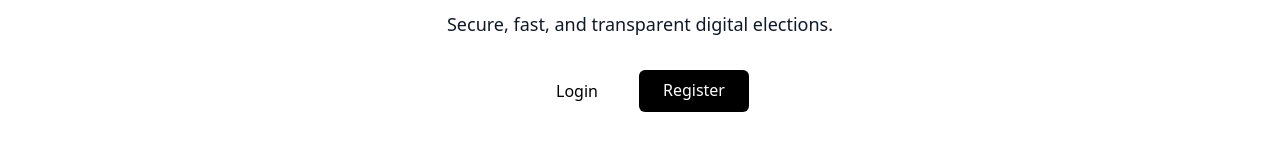
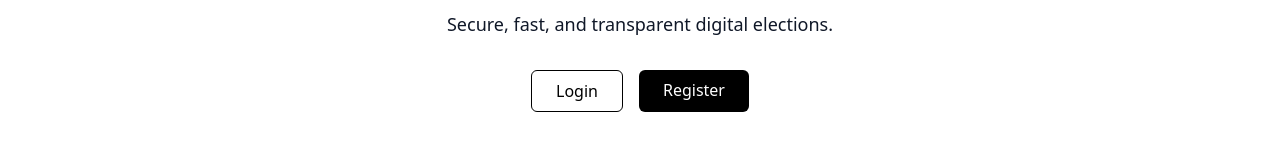
Before and after one commit to brunocode-s/OVS-frontend, a React (Vite) app: page / in a window 1280 px wide. Shown: the part 447-598 px from the top of the page. Built offline with nearby package versions, Linux system fonts and the light colour scheme; no server answers.

Commit message:
home update

```diff
--- a/src/components/FingerprintAuth.jsx
+++ b/src/components/FingerprintAuth.jsx
@@ -79,7 +79,7 @@ const FingerprintRegister = ({ onSuccess }) => {
 
       if (verifyRes.data.success) {
         setIsFingerprintRegistered(true);
-        toast.success('🎉 Fingerprint registered successfully!');
+        // toast.success('🎉 Fingerprint registered successfully!');
         if (onSuccess) onSuccess(verifyRes.data.fingerprintId);
       } else {
         toast.error('❌ Fingerprint registration failed. Please try again.');
--- a/src/pages/Home.jsx
+++ b/src/pages/Home.jsx
@@ -36,7 +36,7 @@ export default function Home() {
         <Link
           to="/login"
           aria-label="Go to login page"
-          className="px-6 py-2 rounded-md bg-white text-black border border-transparent font-medium hover:bg-black hover:text-white hover:border-black transition dark:hover:bg-gray-800 dark:hover:text-white dark:hover:border-white"
+          className="px-6 py-2 rounded-md bg-white text-black border border-black font-medium hover:bg-black hover:text-white hover:border-black transition dark:hover:bg-gray-800 dark:hover:text-white dark:hover:border-white"
         >
           Login
         </Link>
```
